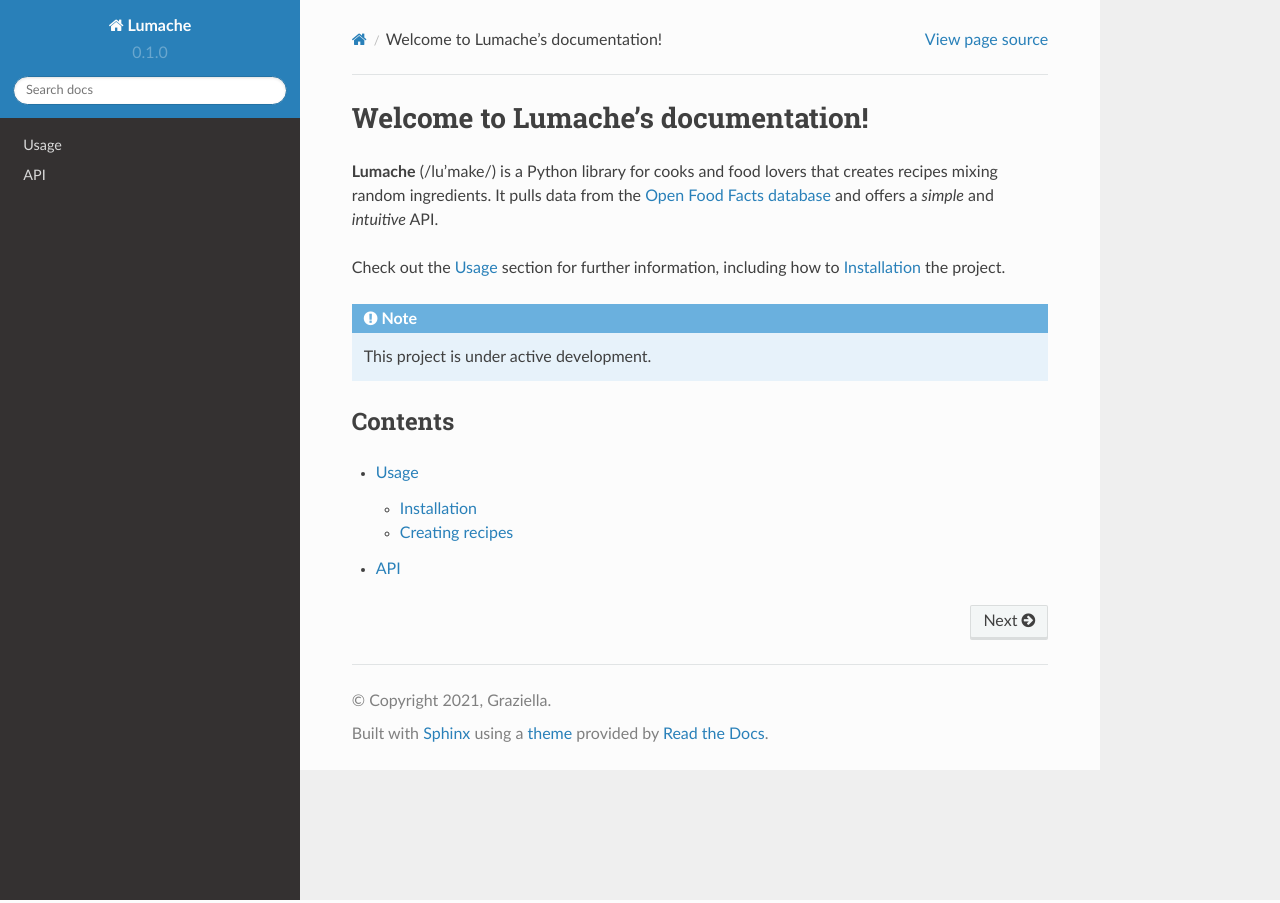
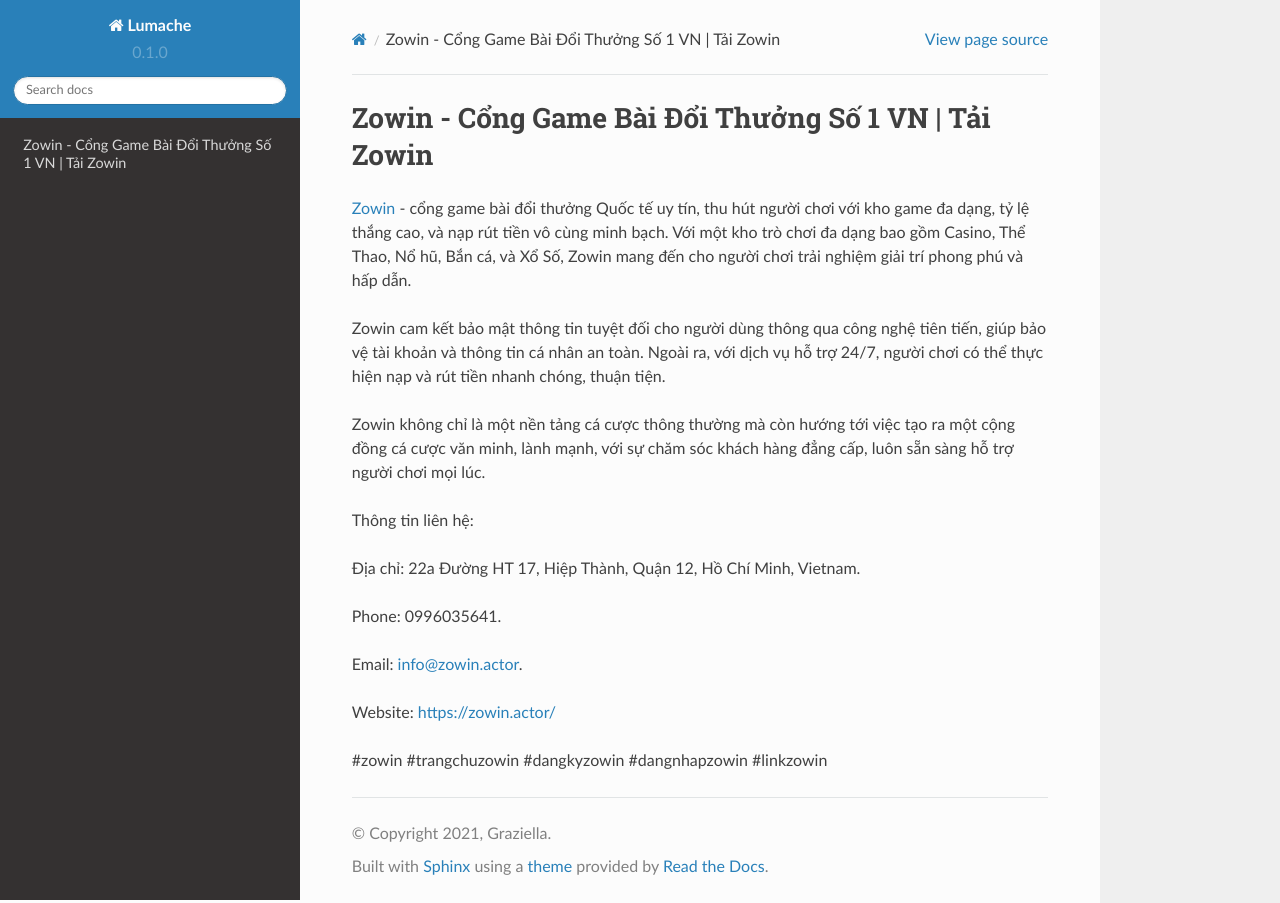
Before and after one commit to antonniotrombeta/zowinactor, a Sphinx documentation site: the page built from docs/source/index.rst, in a window 1280 px wide. Built offline with Sphinx 7.4.7 and the Read the Docs theme 2.0.0, drawn with Linux system fonts in a browser that asks for light colours.

Commit message:
Update index.rst

```diff
--- a/docs/source/index.rst
+++ b/docs/source/index.rst
@@ -1,22 +1,20 @@
-Welcome to Lumache's documentation!
+Zowin - Cổng Game Bài Đổi Thưởng Số 1 VN | Tải Zowin
 ===================================
 
-**Lumache** (/lu'make/) is a Python library for cooks and food lovers
-that creates recipes mixing random ingredients.
-It pulls data from the `Open Food Facts database <https://world.openfoodfacts.org/>`_
-and offers a *simple* and *intuitive* API.
+`Zowin <https://zowin.actor/>`_ - cổng game bài đổi thưởng Quốc tế uy tín, thu hút người chơi với kho game đa dạng, tỷ lệ thắng cao, và nạp rút tiền vô cùng minh bạch. Với một kho trò chơi đa dạng bao gồm Casino, Thể Thao, Nổ hũ, Bắn cá, và Xổ Số, Zowin mang đến cho người chơi trải nghiệm giải trí phong phú và hấp dẫn.
 
-Check out the :doc:`usage` section for further information, including
-how to :ref:`installation` the project.
+Zowin cam kết bảo mật thông tin tuyệt đối cho người dùng thông qua công nghệ tiên tiến, giúp bảo vệ tài khoản và thông tin cá nhân an toàn. Ngoài ra, với dịch vụ hỗ trợ 24/7, người chơi có thể thực hiện nạp và rút tiền nhanh chóng, thuận tiện.
 
-.. note::
+Zowin không chỉ là một nền tảng cá cược thông thường mà còn hướng tới việc tạo ra một cộng đồng cá cược văn minh, lành mạnh, với sự chăm sóc khách hàng đẳng cấp, luôn sẵn sàng hỗ trợ người chơi mọi lúc.
 
-   This project is under active development.
+Thông tin liên hệ:
 
-Contents
---------
+Địa chỉ: 22a Đường HT 17, Hiệp Thành, Quận 12, Hồ Chí Minh, Vietnam.
 
-.. toctree::
+Phone: 0996035641.
 
-   usage
-   api
+Email: info@zowin.actor.
+
+Website: https://zowin.actor/
+
+#zowin #trangchuzowin #dangkyzowin #dangnhapzowin #linkzowin
```
